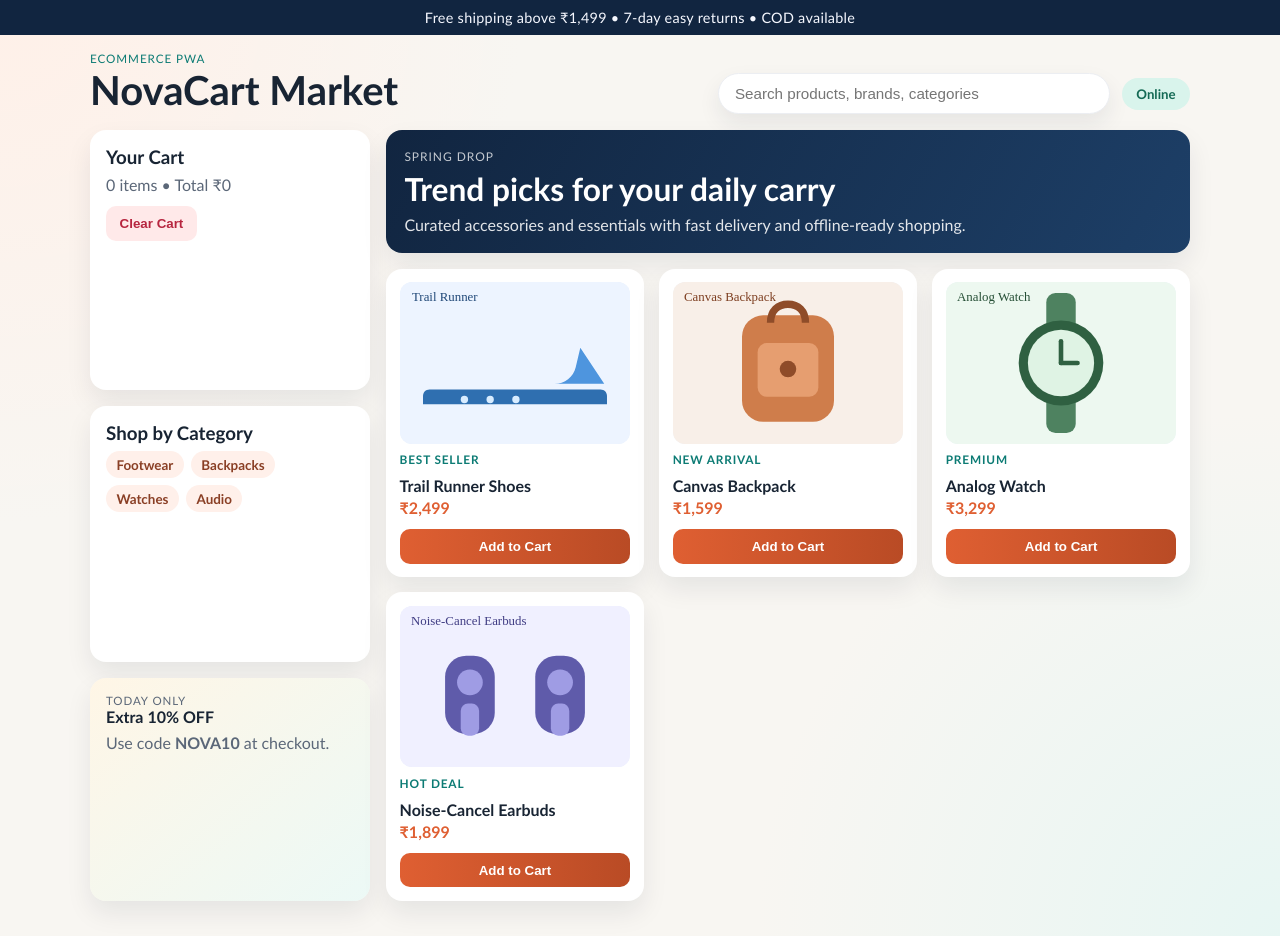
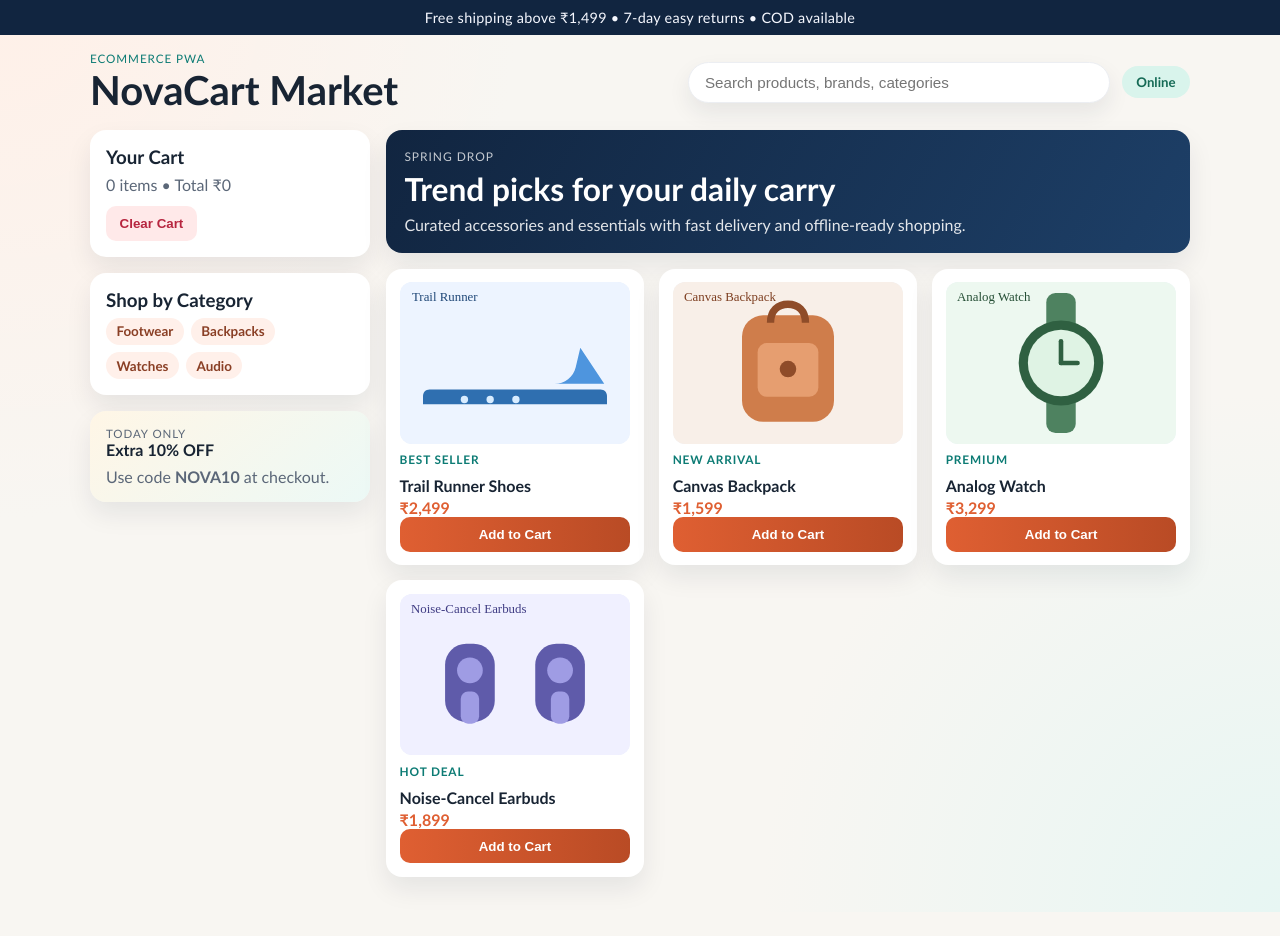
Before and after one commit to Abhinav1825/ecommerce-pwa, a plain HTML site: page index.html in a window 1280 px wide. After the commit the page ends 912 px from the top, so only its background shows below. Drawn offline with Linux system fonts and the light colour scheme.

Commit message:
Update css

```diff
--- a/style.css
+++ b/style.css
@@ -40,7 +40,7 @@ body {
   display: flex;
   justify-content: space-between;
   gap: 1.2rem;
-  align-items: end;
+  align-items: center;
 }
 
 .brand-wrap h1 {
@@ -62,6 +62,7 @@ body {
   gap: 0.75rem;
   flex-wrap: wrap;
   justify-content: flex-end;
+  flex: 1;
 }
 
 .search-box {
@@ -74,7 +75,7 @@ body {
 .search-box input {
   border: none;
   outline: none;
-  min-width: min(390px, 62vw);
+  width: clamp(240px, 34vw, 420px);
   background: transparent;
   padding: 0.7rem 1rem;
   font-size: 0.95rem;
@@ -104,6 +105,7 @@ body {
   display: grid;
   grid-template-columns: 280px 1fr;
   gap: 1rem;
+  align-items: start;
 }
 
 .sidebar,
@@ -194,9 +196,12 @@ body {
   display: grid;
   grid-template-columns: repeat(auto-fit, minmax(190px, 1fr));
   gap: 0.95rem;
+  align-items: stretch;
 }
 
 .card {
+  display: flex;
+  flex-direction: column;
   padding: 0.85rem;
   transition: transform 0.2s ease, box-shadow 0.2s ease;
 }
@@ -246,6 +251,7 @@ button {
   width: 100%;
   color: #ffffff;
   background: linear-gradient(90deg, var(--accent), var(--accent-deep));
+  margin-top: auto;
 }
 
 .add-btn:hover {
@@ -274,8 +280,12 @@ button {
   }
 
   .search-box input {
-    min-width: 0;
     width: 100%;
+  }
+
+  .store-tools {
+    width: 100%;
+    justify-content: flex-start;
   }
 }
 
@@ -285,6 +295,6 @@ button {
   }
 
   .sidebar {
-    grid-template-columns: repeat(auto-fit, minmax(220px, 1fr));
+    grid-template-columns: 1fr;
   }
 }
```
